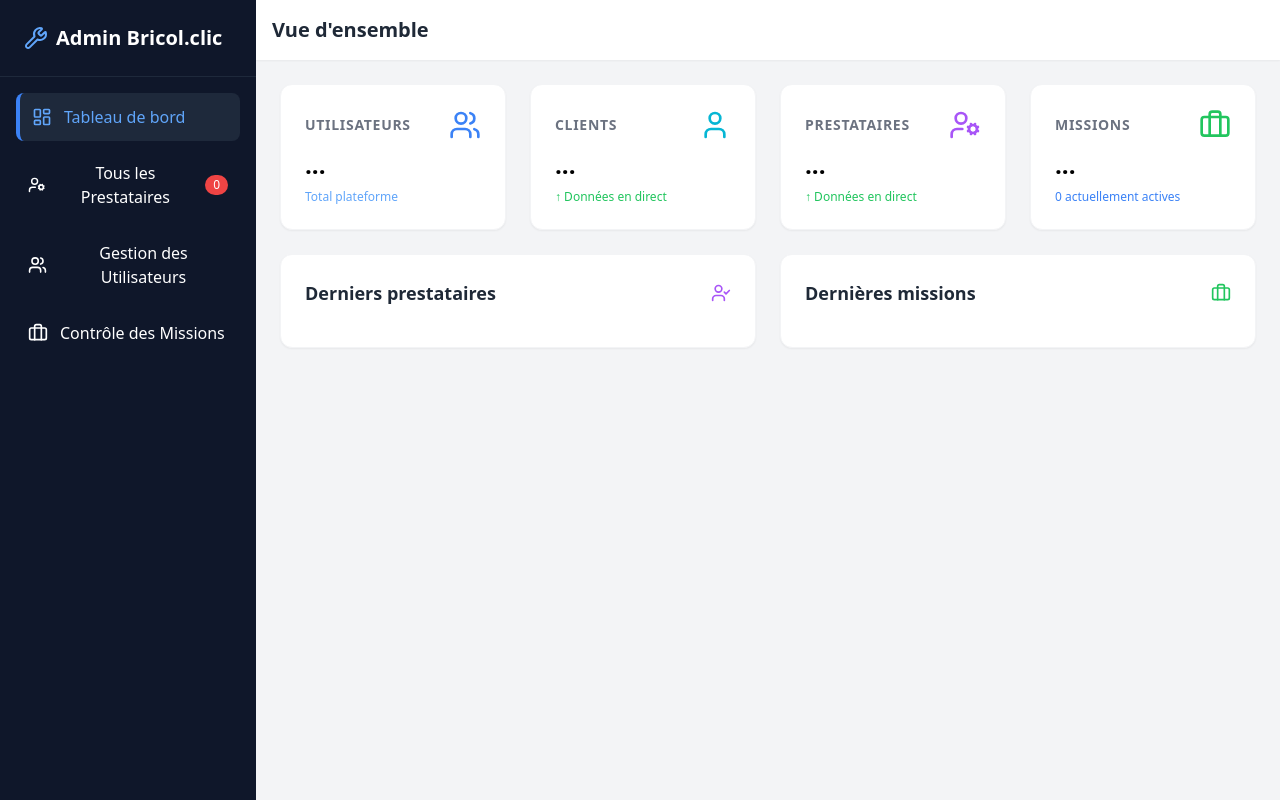
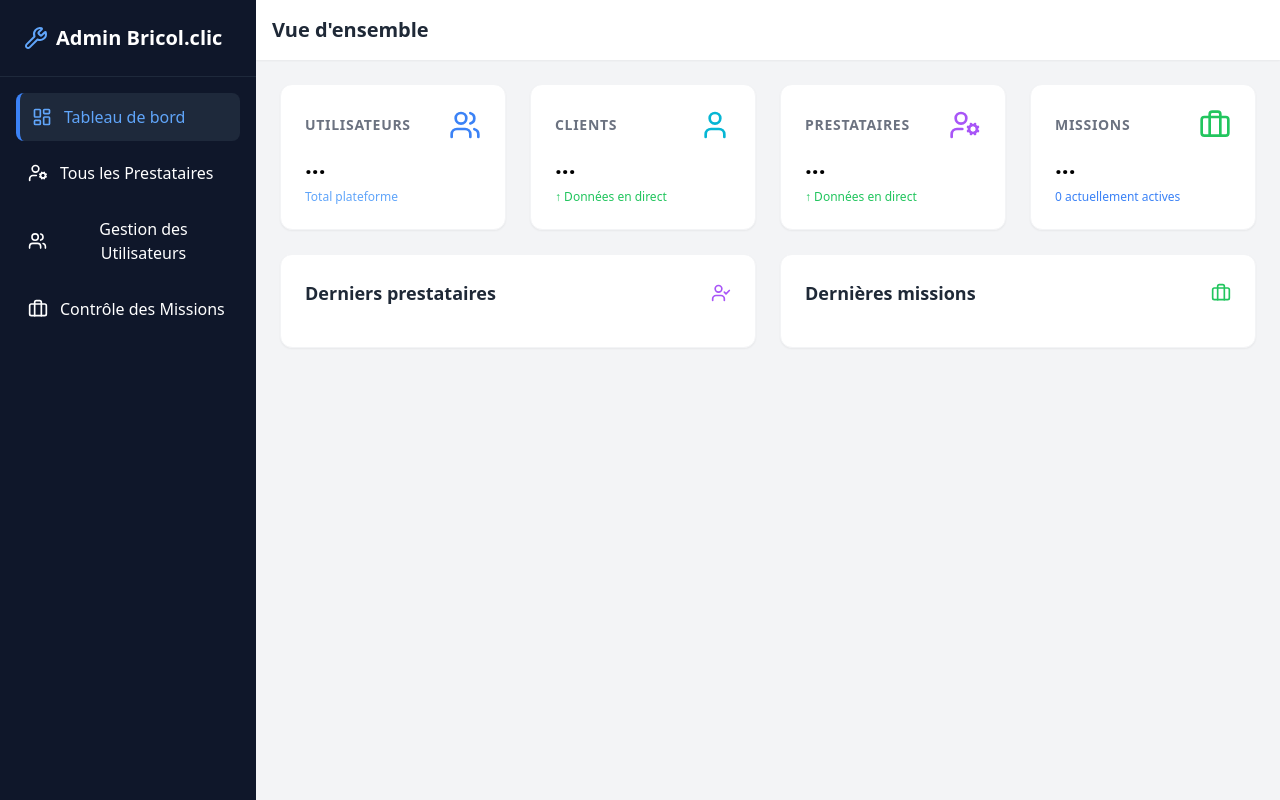
Before and after one commit to HamouchiMed/bricol.clic.ma, a website: page admin dashboard/index.html in a window 1280 px wide. Drawn offline with nearby package versions, Linux system fonts and the light colour scheme; no server answers.

Commit message:
Remove red counter from Prestataires button in Admin Dashboard

```diff
--- a/admin dashboard/index.html
+++ b/admin dashboard/index.html
@@ -26,7 +26,6 @@
                 </button>
                 <button onclick="switchTab('prestataires')" class="nav-item w-full flex items-center gap-3 p-3 rounded-lg transition-colors hover:bg-slate-800" id="nav-prestataires">
                     <i data-lucide="user-cog" class="w-5 h-5"></i> Tous les Prestataires
-                    <span class="ml-auto bg-red-500 text-xs px-2 py-0.5 rounded-full" id="prestataires-count">0</span>
                 </button>
                 <button onclick="switchTab('users')" class="nav-item w-full flex items-center gap-3 p-3 rounded-lg transition-colors hover:bg-slate-800" id="nav-users">
                     <i data-lucide="users" class="w-5 h-5"></i> Gestion des Utilisateurs
```
